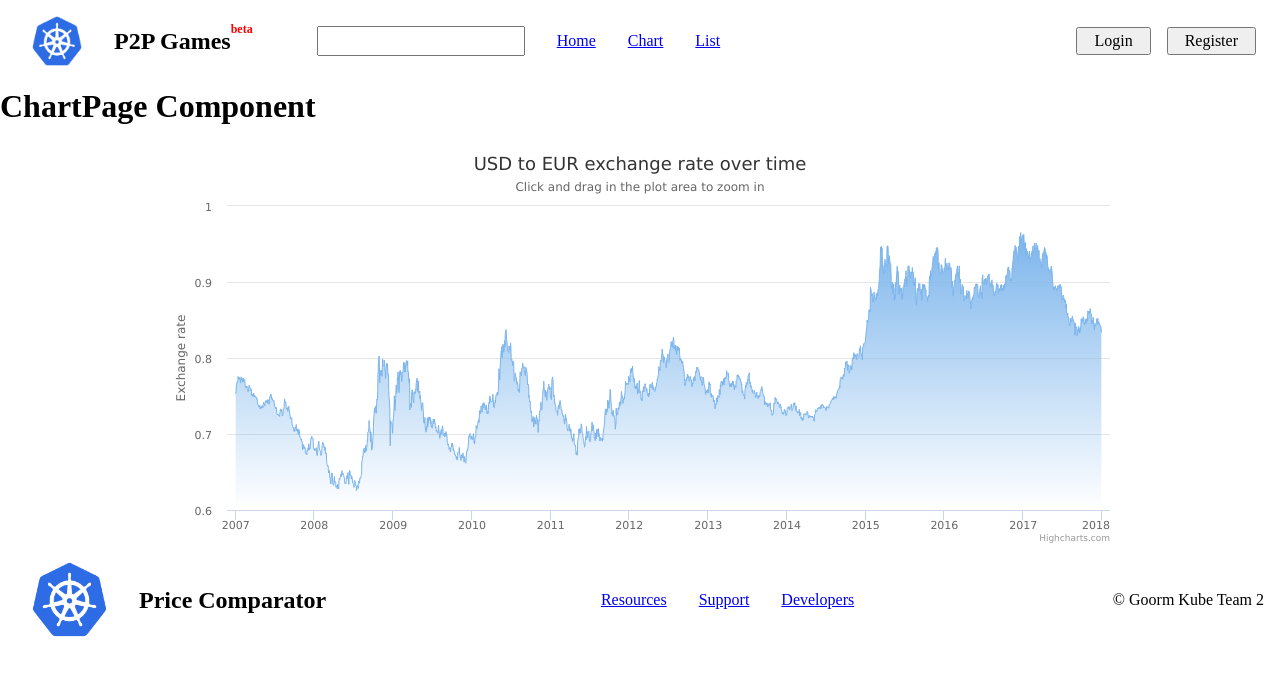
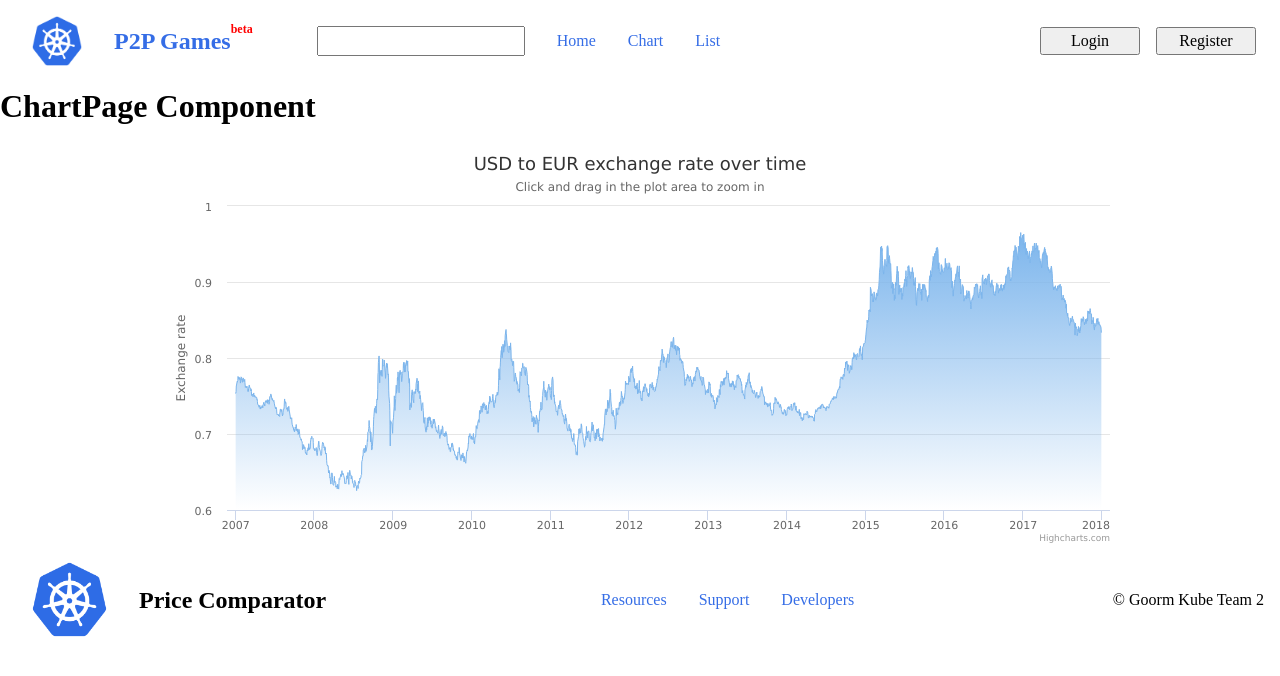
Before and after one commit to Resdayn/goorm-k8s-Finalproject-client, a React (Create React App) app: page /chart in a window 1280 px wide. Shown: the top 676 px of the page. Built offline with nearby package versions, Linux system fonts and the light colour scheme.

Commit message:
Added more css for the Navigation component

```diff
--- a/src/styles/css/Navigation.module.css
+++ b/src/styles/css/Navigation.module.css
@@ -24,6 +24,8 @@
 
 .navigationBarTitle {
   overflow-wrap: normal;
+  color: #356de6;
+  cursor: pointer;
 }
 
 .navigationBarTitle span {
@@ -34,7 +36,37 @@
   bottom: 1rem;
 }
 
+a {
+  text-decoration: none;
+  color: #356de6;
+}
+
 .button {
   padding: 0 1rem;
   margin: 0 0.5rem;
+  width: 100px;
 }
+
+.loginButton {
+  background-color: white;
+  border: 1px solid #356de6;
+  border-radius: 5px;
+  color: #356de6;
+}
+
+.loginButton:hover {
+  background-color: #356de6;
+  color: white;
+}
+
+.registerButton {
+  background-color: #356de6;
+  border: 1px solid #356de6;
+  border-radius: 5px;
+  color: white;
+}
+
+.registerButton:hover {
+  background-color: white;
+  color: #356de6;
+}
```
Lines whose indentation alone changed are shown as unchanged.
